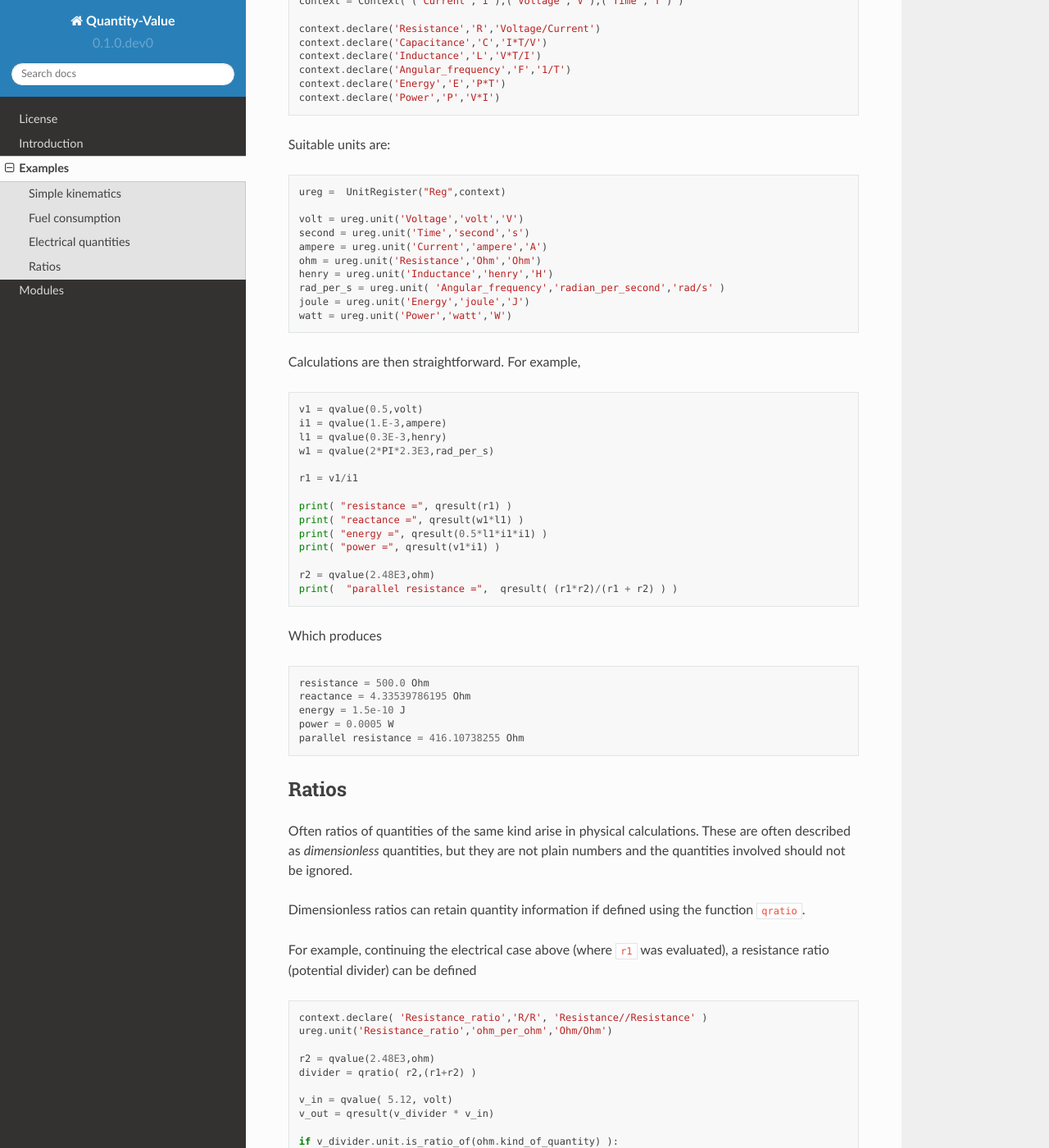
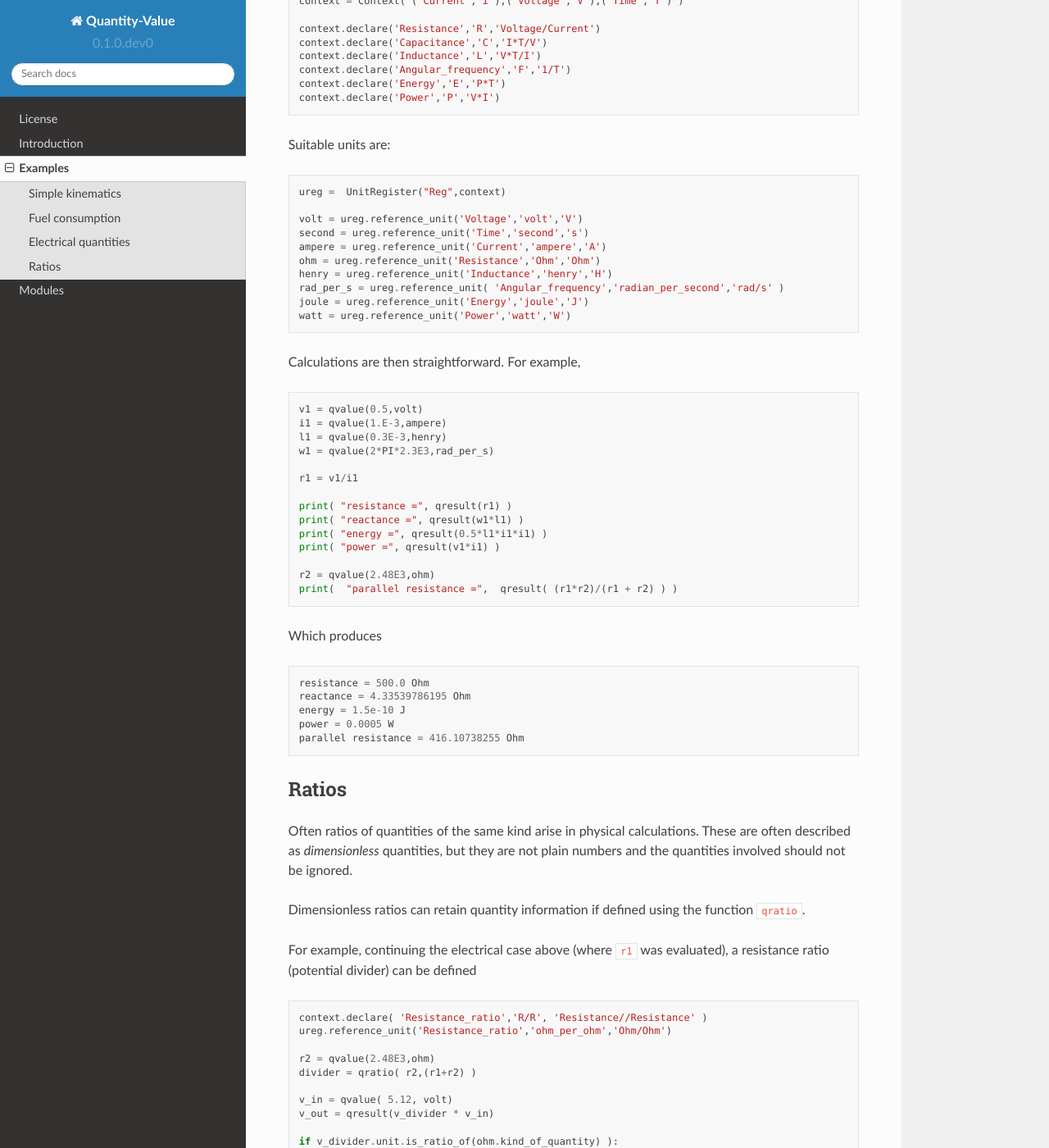
Before and after one commit to MSLNZ/Quantity-Value, a Sphinx documentation site: the page built from docs/examples.rst, in a window 1280 px wide and 1400 px high, scrolled down 2533 px. Shown: the whole window at 82% size. Built offline with Sphinx 7.4.7 and the Read the Docs theme 2.0.0, drawn with Linux system fonts in a browser that asks for light colours; some of the changed text lies outside the part shown.

Commit message:
Changed .unit to .reference_unit in docs and improved the documentation of prefix.py

```diff
--- a/docs/examples.rst
+++ b/docs/examples.rst
@@ -22,9 +22,9 @@ Units are defined in relation to kinds of quantity. In this case, we might write
 
     SI =  UnitRegister("SI",context)
 
-    metre = SI.unit('Length','metre','m')
-    second = SI.unit('Time','second','s')
-    metre_per_second = SI.unit( 'Speed','metre_per_second','m/s' )
+    metre = SI.reference_unit('Length','metre','m')
+    second = SI.reference_unit('Time','second','s')
+    metre_per_second = SI.reference_unit( 'Speed','metre_per_second','m/s' )
 
 Here, the ``SI`` object is a register of units, each associated with the measurement of a kind of quantity and hence to the dimensions of that quantity in the context. The ``unit`` declaration creates a reference unit within the register; other units of the same kind of quantity can also be registered, but must be related to the reference unit by a conversion factor (see below, where a related unit, L/(100 km), is created for fuel consumption.)
 
@@ -55,9 +55,9 @@ When `ad hoc` units are preferred, this package facilitates their use. For examp
     ureg =  UnitRegister("ureg",context)
 
     # Reference units
-    kilometre = ureg.unit('Distance','kilometre','km')
-    litre = ureg.unit('Volume','litre','L')
-    litres_per_km = ureg.unit( 'FuelConsumption','litres_per_km','L/km' )
+    kilometre = ureg.reference_unit('Distance','kilometre','km')
+    litre = ureg.reference_unit('Volume','litre','L')
+    litres_per_km = ureg.reference_unit( 'FuelConsumption','litres_per_km','L/km' )
 
     litres_per_100_km = related_unit(
     ...     litres_per_km,
@@ -101,14 +101,14 @@ Suitable units are::
 
     ureg =  UnitRegister("Reg",context)
 
-    volt = ureg.unit('Voltage','volt','V')
-    second = ureg.unit('Time','second','s')
-    ampere = ureg.unit('Current','ampere','A')
-    ohm = ureg.unit('Resistance','Ohm','Ohm')
-    henry = ureg.unit('Inductance','henry','H')
-    rad_per_s = ureg.unit( 'Angular_frequency','radian_per_second','rad/s' )
-    joule = ureg.unit('Energy','joule','J')
-    watt = ureg.unit('Power','watt','W')
+    volt = ureg.reference_unit('Voltage','volt','V')
+    second = ureg.reference_unit('Time','second','s')
+    ampere = ureg.reference_unit('Current','ampere','A')
+    ohm = ureg.reference_unit('Resistance','Ohm','Ohm')
+    henry = ureg.reference_unit('Inductance','henry','H')
+    rad_per_s = ureg.reference_unit( 'Angular_frequency','radian_per_second','rad/s' )
+    joule = ureg.reference_unit('Energy','joule','J')
+    watt = ureg.reference_unit('Power','watt','W')
 
 Calculations are then straightforward. For example, ::
 
@@ -146,7 +146,7 @@ Dimensionless ratios can retain quantity information if defined using the functi
 For example, continuing the electrical case above (where ``r1`` was evaluated), a resistance ratio (potential divider) can be defined ::
 
     context.declare( 'Resistance_ratio','R/R', 'Resistance//Resistance' )
-    ureg.unit('Resistance_ratio','ohm_per_ohm','Ohm/Ohm')
+    ureg.reference_unit('Resistance_ratio','ohm_per_ohm','Ohm/Ohm')
 
     r2 = qvalue(2.48E3,ohm)
     divider = qratio( r2,(r1+r2) )
@@ -168,7 +168,7 @@ produces the output ::
 Another example is the voltage gain of an amplifying stage ::
 
     context.declare('Voltage_ratio','V/V','Voltage//Voltage')
-    volt_per_volt= ureg.unit('Voltage_ratio','volt_per_volt','V/V')
+    volt_per_volt= ureg.reference_unit('Voltage_ratio','volt_per_volt','V/V')
 
     volt_per_millivolt = related_unit(volt_per_volt,1E3,'volt_per_millivolt','V/mV')
     volt_per_microvolt = related_unit(volt_per_volt,1E6,'volt_per_micovolt','V/uV')
--- a/docs/unit_register.rst
+++ b/docs/unit_register.rst
@@ -11,7 +11,7 @@ The :mod:`.unit_register` combines with the :mod:`.scale` and the :mod:`.context
 Units are declared by providing the name of the kind of quantity, the unit name and a term symbol (short name) for the unit, for example ::
 
     SI =  UnitRegister("SI",context)
-    metre = SI.unit('Length','metre','m')   # reference unit
+    metre = SI.reference_unit('Length','metre','m')   # reference unit
     centimetre = metric_prefix.centi(metre) # related unit
 
 Units can be looked up in the register by name or by term, or the name may be used as an attribute of the register. These expressions return the ``metre`` unit ::
```
Also changed, not shown: docs/prefix.rst (+11 -5 lines), 1 other file.
